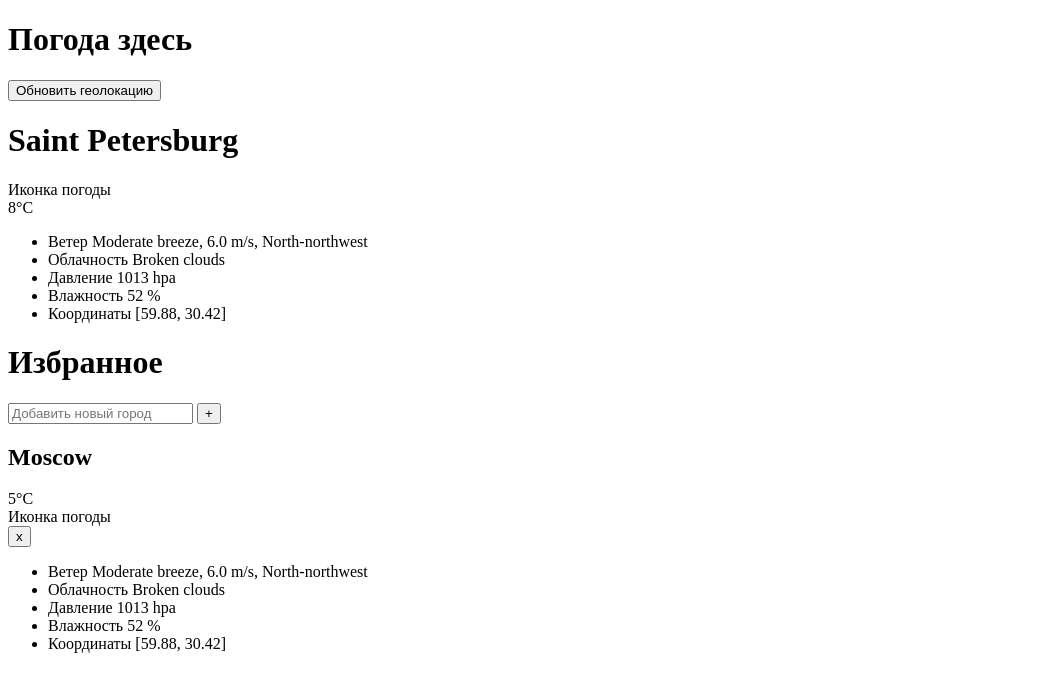
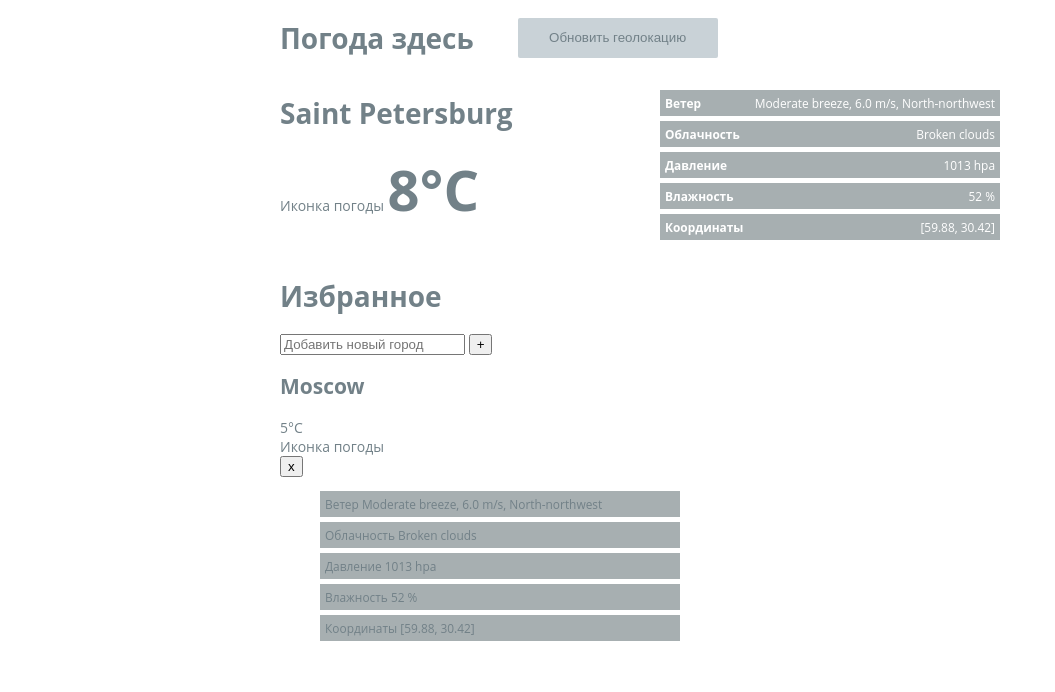
Before and after one commit to brovinnick/itmoweb, a plain HTML site: page index.html in a window 1280 px wide. Shown: the whole page, without its empty margins (0-1055 px from the left). Drawn offline with Linux system fonts and the light colour scheme.

Commit message:
Base local weather style

```diff
--- a/index.html
+++ b/index.html
@@ -9,46 +9,44 @@
 <body>
 <header>
     <h1>Погода здесь</h1>
-    <button id="update-geo" class="button-update-geo">Обновить геолокацию</button>
+    <button class="button-geo-update">Обновить геолокацию</button>
 </header>
 <main>
-    <div>
-        <header>
+    <div class="local-weather">
+        <div class="local-weather-header">
             <h1>Saint Petersburg</h1>
-            <div>Иконка погоды</div>
-            <div>8&#176;C</div>
-        </header>
-        <div>
+            <div class="weather-icon">Иконка погоды</div>
+            <div class="temperature">8&#176;C</div>
+        </div>
         <ul>
             <li>
-                    <span>Ветер</span>
-                    <span>Moderate breeze, 6.0 m/s, North-northwest</span>
+                <span class="title">Ветер</span>
+                <span class="value">Moderate breeze, 6.0 m/s, North-northwest</span>
             </li>
             <li>
-                    <span>Облачность</span>
-                    <span>Broken clouds</span>
+                <span class="title">Облачность</span>
+                <span class="value">Broken clouds</span>
             </li>
             <li>
-                    <span>Давление</span>
-                    <span>1013 hpa</span>
+                <span class="title">Давление</span>
+                <span class="value">1013 hpa</span>
             </li>
             <li>
-                    <span>Влажность</span>
-                    <span>52 %</span>
+                <span class="title">Влажность</span>
+                <span class="value">52 %</span>
             </li>
             <li>
-                    <span>Координаты</span>
-                    <span>[59.88, 30.42]</span>
+                <span class="title">Координаты</span>
+                <span class="value">[59.88, 30.42]</span>
             </li>
         </ul>
     </div>
-    </div>
+    <div class="favorites-weather">
         <div>
-        <header>
             <h1>Избранное</h1>
             <input type="text" placeholder="Добавить новый город">
             <button>+</button>
-        </header>
+        </div>
         <section>
             <div>
                 <h2>Moscow</h2>
--- a/style.css
+++ b/style.css
@@ -0,0 +1,89 @@
+html {
+    font-family: 'Open Sans', sans-serif;
+    font-size: 14px;
+    color: #728188;
+}
+
+body {
+    min-width: 800px;
+    width: 50%;
+    margin: auto;
+}
+
+header {
+    width: 90%;
+    margin: auto;
+    display: flex;
+}
+
+header h1 {
+    width: 33%;
+}
+
+main {
+    width: 90%;
+    margin: auto;
+}
+
+button,
+button:active,
+button:focus {
+    outline: none;
+    cursor: pointer;
+}
+
+.local-weather {
+    display: flex;
+}
+
+.title {
+    color: white;
+    font-weight: bold;
+}
+
+.value {
+    color: white;
+    float: right;
+}
+
+.temperature {
+    font-size: 4em;
+    font-weight: bold;
+    display: inline-block;
+}
+
+.button-geo-update {
+    background-color: #c9d2d7;
+    border: none;
+    border-radius: 2px;
+    width: 200px;
+    height: 40px;
+    margin-top: auto;
+    margin-bottom: auto;
+    color: #728188;
+}
+
+.local-weather-header {
+    min-width: 300px;
+    width: 50%;
+}
+
+.weather-icon {
+    display: inline-block;
+}
+
+ul {
+    min-width: 300px;
+    display: flex;
+    flex-direction: column;
+    list-style: none;
+    width: 50%;
+    justify-content: space-between;
+}
+
+li {
+    font-size: 0.85em;
+    background-color: #a7afb1;
+    padding: 5px;
+    margin-bottom: 5px;
+}
```
Lines whose indentation alone changed are shown as unchanged.
